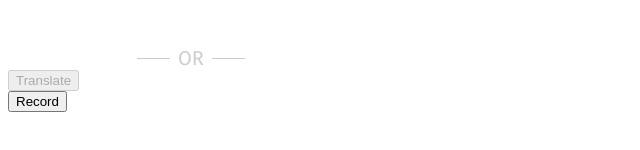
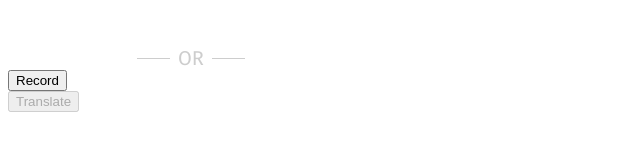
Before and after one commit to alexisraya/idm-371-word-for, a SvelteKit app: page / in a window 1280 px wide. Shown: the part 404-554 px from the top of the page, without its empty margins (0-640 px from the left). Built offline with nearby package versions, Linux system fonts and the light colour scheme; no server answers.

Commit message:
:lipstick: move button into form

```diff
--- a/src/routes/+page.svelte
+++ b/src/routes/+page.svelte
@@ -195,6 +195,7 @@
                 <p class="or-separator">OR</p>
                 <hr>
             </div>
+            <button type="button" on:click={handleAudio}>Record</button>
         </div>
 
         <div>
@@ -203,7 +204,6 @@
             </button>
         </div>
     </form>
-    <button on:click={handleAudio}>Record</button>
 {:else}
     <h2>Translating... please wait</h2>
 {/if}
```
